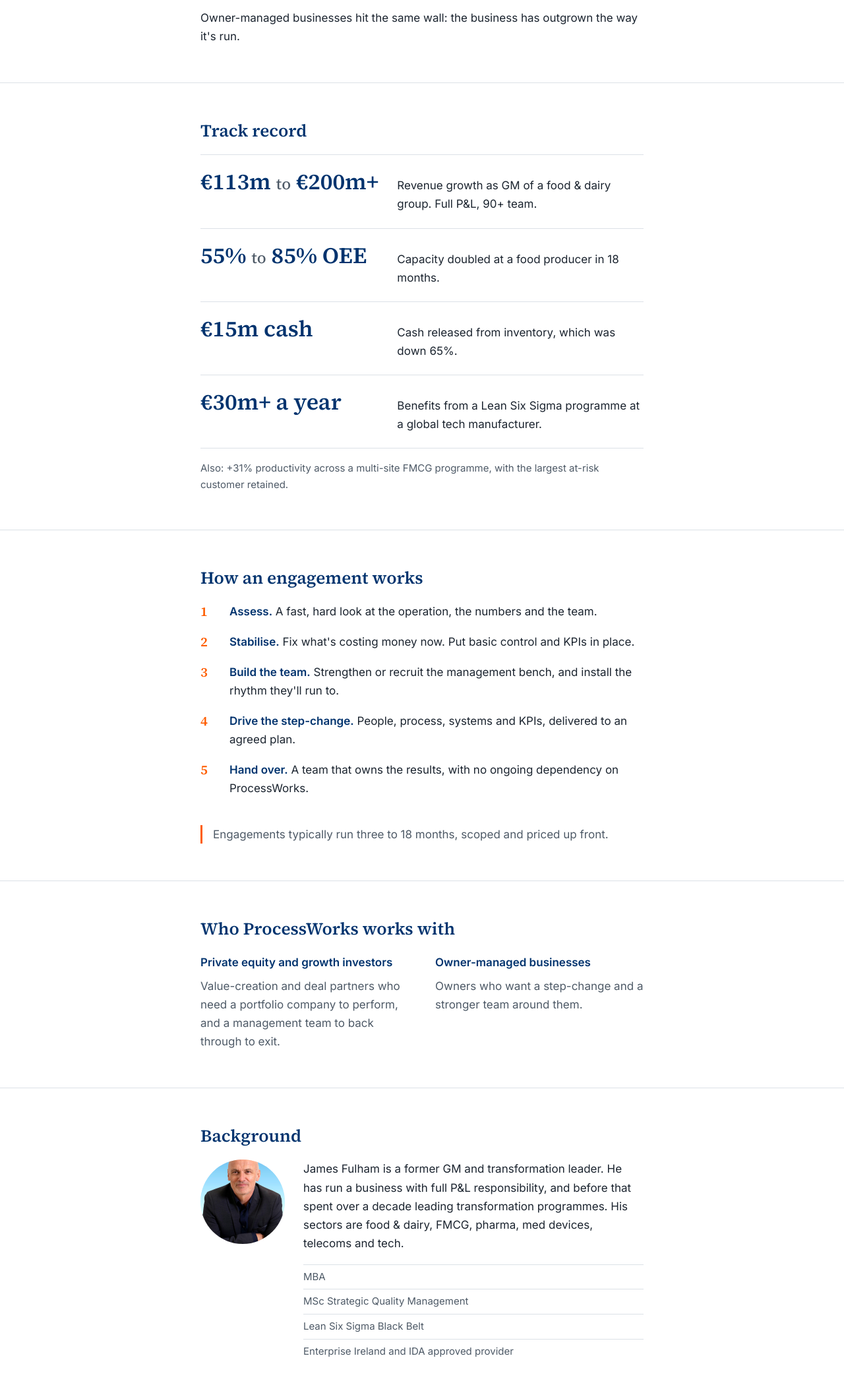
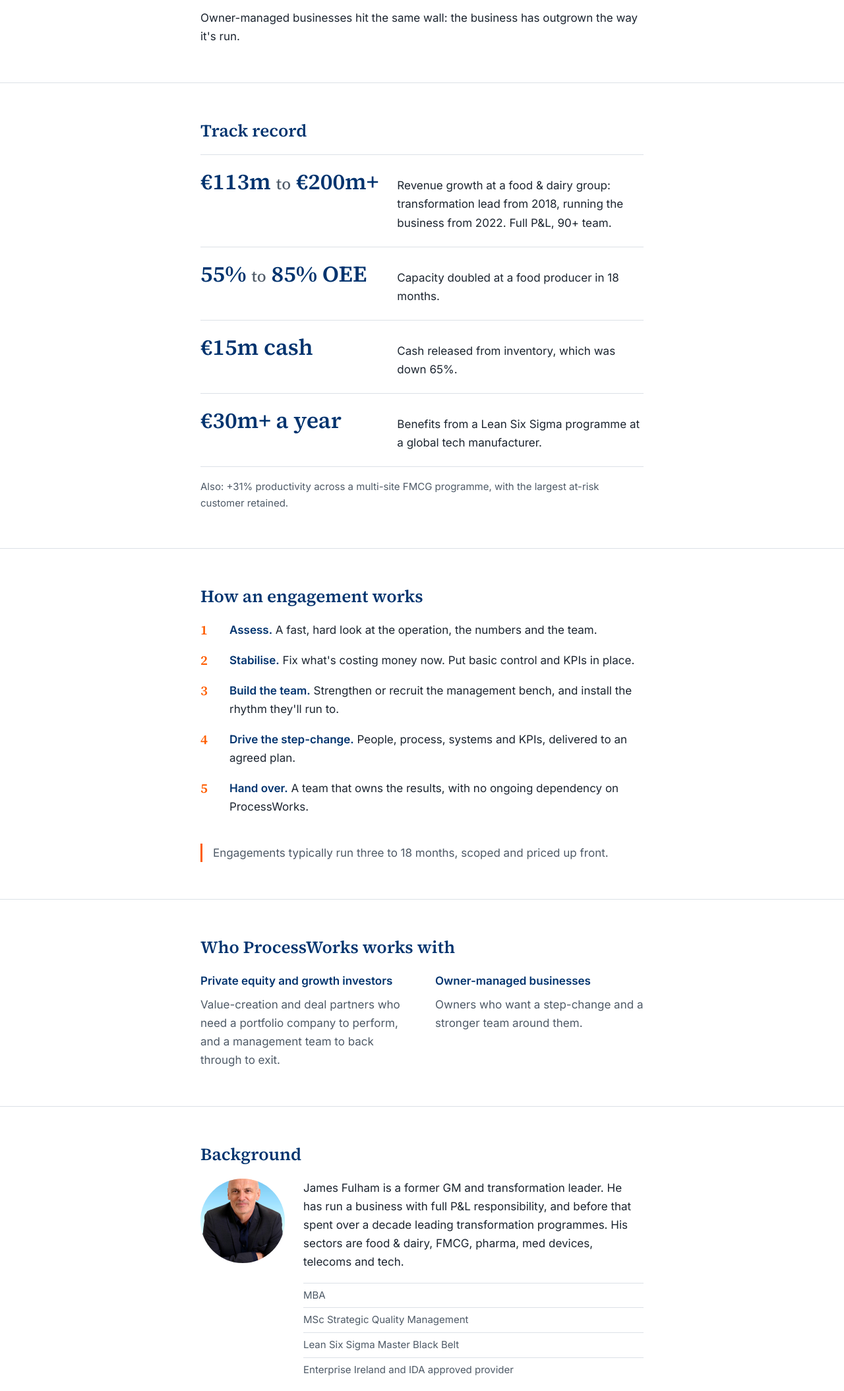
Before and after one commit to jamesfulham/ProcessWorks-Website, a plain HTML site: page index.html in a window 1280 px wide. Shown: the part 879-2988 px from the top of the page at 66% size. Drawn offline with Linux system fonts and the light colour scheme.

Commit message:
Add files via upload

```diff
--- a/index.html
+++ b/index.html
@@ -56,7 +56,7 @@
           <tbody>
             <tr>
               <th scope="row">€113m <span class="to">to</span> €200m+</th>
-              <td>Revenue growth as GM of a food &amp; dairy group. Full P&amp;L, 90+ team.</td>
+              <td>Revenue growth at a food &amp; dairy group: transformation lead from 2018, running the business from 2022. Full P&amp;L, 90+ team.</td>
             </tr>
             <tr>
               <th scope="row">55% <span class="to">to</span> 85% OEE</th>
@@ -116,7 +116,7 @@
             <ul class="creds">
               <li>MBA</li>
               <li>MSc Strategic Quality Management</li>
-              <li>Lean Six Sigma Black Belt</li>
+              <li>Lean Six Sigma Master Black Belt</li>
               <li>Enterprise Ireland and IDA approved provider</li>
             </ul>
           </div>
```
